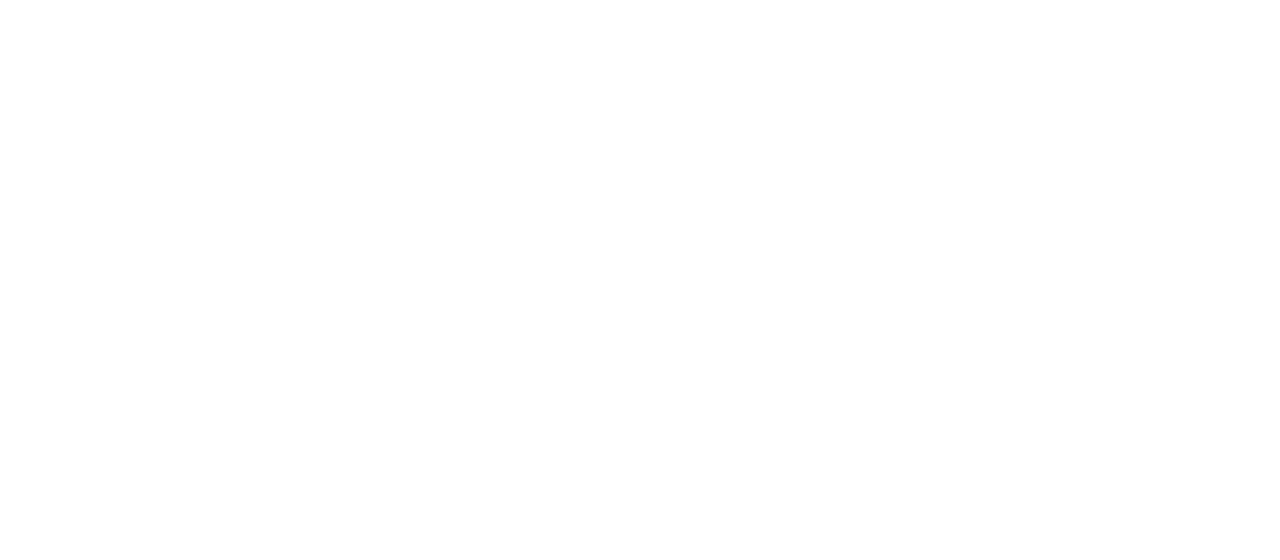
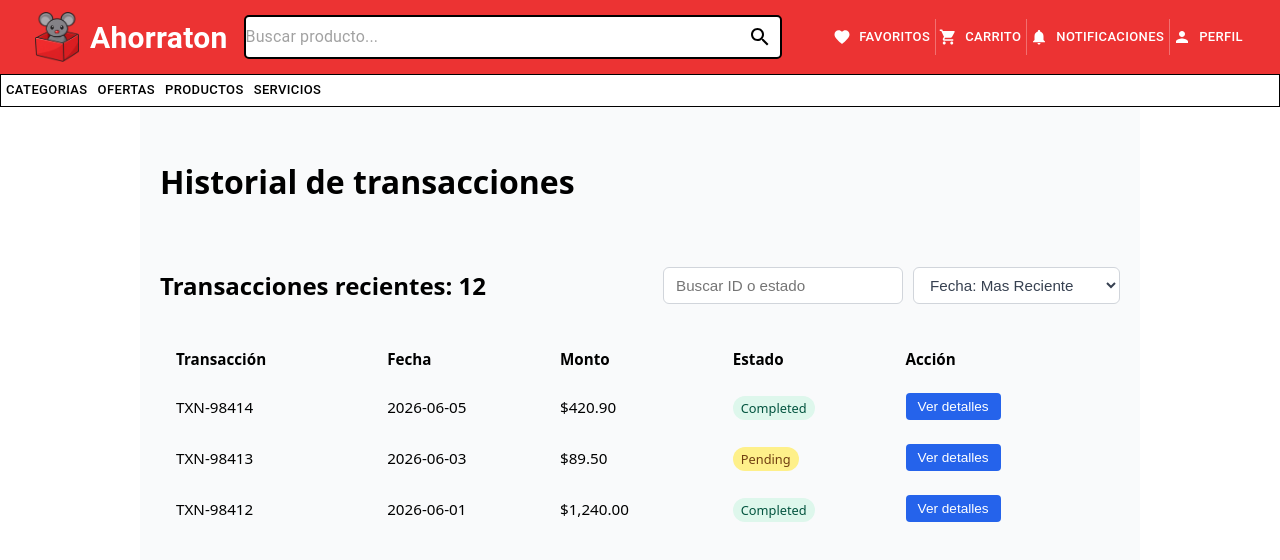
Before and after one commit to ElPabloOficial/-TWM-Proyecto-Compra-Venta, a React (Vite) app: page /transacciones in a window 1280 px wide. Before the commit this address had no page. Shown: the top 560 px of the page. Built offline with nearby package versions, Linux system fonts and the light colour scheme.

Commit message:
Avance historial de transacciones

```diff
--- a/src/App.jsx
+++ b/src/App.jsx
@@ -18,6 +18,7 @@
 import OrdersScreen from "./pages/Orders/OrdersScreen";
 import ReceiptScreen from "./pages/Receipt/ReceiptScreen";
 import ReportsScreen from "./pages/Reports/ReportsScreen";
+import TransHistoryScreen from "./pages/TransHistoryScreen/TransHistoryScreen";
 
 const App = () => {
   return (
@@ -44,6 +45,7 @@
               <Route path="/pedidos" element={<OrdersScreen />} />
               <Route path="/recibo" element={<ReceiptScreen />} />
               <Route path="/reportes" element={<ReportsScreen />} />
+              <Route path="/transacciones" element={<TransHistoryScreen />} />
             </Routes>
           </QuotesProvider>
         </ServiciosProvider>
--- /dev/null
+++ b/src/components/organisms/Transaction/TransactionTableSection.jsx
@@ -0,0 +1,116 @@
+// TransactionTableSection.jsx
+import { useState } from "react";
+
+export function TransactionTableSection({
+  title = "Transactions",
+  transactions = []
+}) {
+  const [searchTerm, setSearchTerm] = useState("");
+  // Combined sort state: e.g., "code-asc", "date-desc", "amount-asc"
+  const [sortOption, setSortOption] = useState("date-desc");
+
+  // 1. Filter transactions based on the search input
+  const filteredTransactions = transactions.filter((tx) =>
+  tx.code.toLowerCase().includes(searchTerm.toLowerCase()) ||
+  tx.status.toLowerCase().includes(searchTerm.toLowerCase())
+  );
+
+  // 2. Parse the sort option into field and direction
+  const [sortField, sortDirection] = sortOption.split("-");
+
+  // 3. Sort the filtered transactions
+  const sortedTransactions = [...filteredTransactions].sort((a, b) => {
+    let aVal = a[sortField];
+    let bVal = b[sortField];
+
+    // Clean amount string for proper numeric comparison (e.g., "$120.50" -> 120.50)
+    if (sortField === "amount") {
+      aVal = parseFloat(aVal.replace(/[^0-9.-]+/g, ""));
+      bVal = parseFloat(bVal.replace(/[^0-9.-]+/g, ""));
+    }
+
+    if (aVal < bVal) return sortDirection === "asc" ? -1 : 1;
+    if (aVal > bVal) return sortDirection === "asc" ? 1 : -1;
+    return 0;
+  });
+
+  const handleRowAction = (tx) => {
+    alert(`Triggered action for transaction: ${tx.code}`);
+  };
+
+  return (
+    <section className="transaction-section">
+    <div className="table-header-controls">
+    <h2>{title}</h2>
+
+    {/* Controls Bar: Search Bar & Sort Dropdown */}
+    <div className="controls-group">
+    <input
+    type="text"
+    placeholder="Buscar ID o estado"
+    value={searchTerm}
+    onChange={(e) => setSearchTerm(e.target.value)}
+    className="search-input"
+    />
+
+    <select
+    className="sort-dropdown"
+    value={sortOption}
+    onChange={(e) => setSortOption(e.target.value)}
+    >
+    <option value="date-desc">Fecha: Mas Reciente</option>
+    <option value="date-asc">Fecha: Menos Reciente</option>
+    <option value="amount-desc">Monto: Descendente</option>
+    <option value="amount-asc">Monto: Ascendente</option>
+    <option value="code-asc">Transacción: A-Z</option>
+    <option value="code-desc">Transacción: Z-A</option>
+    </select>
+    </div>
+    </div>
+
+    {/* Main Data Table */}
+    <div className="table-responsive">
+    <table className="data-table">
+    <thead>
+    <tr>
+    <th>Transacción</th>
+    <th>Fecha</th>
+    <th>Monto</th>
+    <th>Estado</th>
+    <th>Acción</th>
+    </tr>
+    </thead>
+    <tbody>
+    {sortedTransactions.length > 0 ? (
+      sortedTransactions.map((tx) => (
+        <tr key={tx.id || tx.code}>
+        <td className="font-mono">{tx.code}</td>
+        <td>{tx.date}</td>
+        <td>{tx.amount}</td>
+        <td>
+        <span className={`status-badge ${tx.status.toLowerCase()}`}>
+        {tx.status}
+        </span>
+        </td>
+        <td>
+        <button
+        type="button"
+        className="row-action-btn"
+        onClick={() => handleRowAction(tx)}
+        >
+        Ver detalles
+        </button>
+        </td>
+        </tr>
+      ))
+    ) : (
+      <tr>
+      <td colSpan="5" className="no-results">No transactions found.</td>
+      </tr>
+    )}
+    </tbody>
+    </table>
+    </div>
+    </section>
+  );
+}
--- /dev/null
+++ b/src/pages/TransHistoryScreen/TransHistoryScreen.jsx
@@ -0,0 +1,53 @@
+//TransHistoryScreen.jsx
+import Header from "../../components/organisms/Header/Header";
+import CustomButton from '../../components/atoms/Button/CustomButton';
+import AddIcon from '@mui/icons-material/Add';
+
+import { useState } from "react";
+import { TransactionTableSection } from "../../components/organisms/Transaction/TransactionTableSection";
+
+import "../../styles/Transaction.css";
+
+const TransHistoryScreen = () => {
+	const [transactions, setTransactions] = useState([
+		{ id: 1, code: "TXN-98412", date: "2026-06-01", amount: "$1,240.00", status: "Completed" },
+		{ id: 2, code: "TXN-98413", date: "2026-06-03", amount: "$89.50", status: "Pending" },
+		{ id: 3, code: "TXN-98414", date: "2026-06-05", amount: "$420.90", status: "Completed" },
+	]);
+
+	const [sortAscending, setSortAscending] = useState(true);
+
+	// Handle row-specific action button click
+	const handleRowAction = (transaction) => {
+		alert(`Triggered action for transaction: ${transaction.code}`);
+	};
+
+	// Handle sorting/ordering
+	const handleSortClick = () => {
+		const sorted = [...transactions].sort((a, b) => {
+			return sortAscending ? a.code.localeCompare(b.code) : b.code.localeCompare(a.code);
+		});
+		setTransactions(sorted);
+		setSortAscending(!sortAscending);
+	};
+
+	return (
+<>
+<Header />
+
+<div className="page-container">
+<h1>Historial de transacciones</h1>
+
+<TransactionTableSection
+title="Transacciones recientes: 12"
+transactions={transactions}
+onSortClick={handleSortClick}
+onRowAction={handleRowAction}
+/>
+</div>
+
+</>
+);
+};
+
+export default TransHistoryScreen;
--- /dev/null
+++ b/src/styles/Transaction.css
@@ -0,0 +1,118 @@
+.table-header-controls {
+    display: flex;
+    justify-content: space-between;
+    align-items: center;
+    margin-bottom: 16px;
+    flex-wrap: wrap;
+    gap: 12px;
+}
+
+.controls-group {
+    display: flex;
+    gap: 10px;
+}
+
+.search-input {
+    padding: 8px 12px;
+    border: 1px solid #d1d5db;
+    border-radius: 6px;
+    font-size: 0.95rem;
+    outline: none;
+    width: 240px;
+}
+
+.search-input:focus {
+    border-color: #2563eb;
+    box-shadow: 0 0 0 2px rgba(37, 99, 235, 0.1);
+}
+
+.sort-btn {
+    padding: 8px 14px;
+    background-color: #f3f4f6;
+    border: 1px solid #d1d5db;
+    border-radius: 6px;
+    font-weight: 500;
+    cursor: pointer;
+    color: #374151;
+}
+
+.sort-btn:hover {
+    background-color: #e5e7eb;
+}
+
+.row-action-btn {
+    padding: 6px 12px;
+    background-color: #2563eb;
+    color: white;
+    border: none;
+    border-radius: 4px;
+    font-size: 0.85rem;
+    cursor: pointer;
+}
+
+.row-action-btn:hover {
+    background-color: #1d4ed8;
+}
+
+.status-badge {
+    padding: 3px 8px;
+    border-radius: 12px;
+    font-size: 0.8rem;
+    font-weight: 500;
+}
+
+.status-badge.completed {
+    background-color: #def7ec;
+    color: #03543f;
+}
+
+.status-badge.pending {
+    background-color: #fef08a;
+    color: #713f12;
+}
+
+.no-results {
+    text-align: center;
+    color: #6b7280;
+    padding: 24px !important;
+}
+
+.sort-dropdown {
+    padding: 8px 12px;
+    background-color: #ffffff;
+    border: 1px solid #d1d5db;
+    border-radius: 6px;
+    font-size: 0.95rem;
+    color: #374151;
+    outline: none;
+    cursor: pointer;
+}
+
+.sort-dropdown:focus {
+    border-color: #2563eb;
+    box-shadow: 0 0 0 2px rgba(37, 99, 235, 0.1);
+}
+
+/* Ensure the table takes full width and uses fixed layout */
+.data-table {
+    width: 100%;
+    table-layout: fixed; /* This is the key: forces columns to respect widths */
+    border-collapse: collapse;
+    text-align: left;
+    font-size: 0.95rem;
+}
+
+.data-table th,
+.data-table td {
+    padding: 12px 16px;
+    overflow: hidden;
+    text-overflow: ellipsis;
+    white-space: nowrap; /* Prevents long text from wrapping awkwardly */
+}
+
+/* Distribute columns evenly (5 columns = 20% each) */
+.data-table th:nth-child(1), .data-table td:nth-child(1) { width: 22%; } /* Code */
+.data-table th:nth-child(2), .data-table td:nth-child(2) { width: 18%; } /* Date */
+.data-table th:nth-child(3), .data-table td:nth-child(3) { width: 18%; } /* Amount */
+.data-table th:nth-child(4), .data-table td:nth-child(4) { width: 18%; } /* Status */
+.data-table th:nth-child(5), .data-table td:nth-child(5) { width: 24%; } /* Action button */
```
